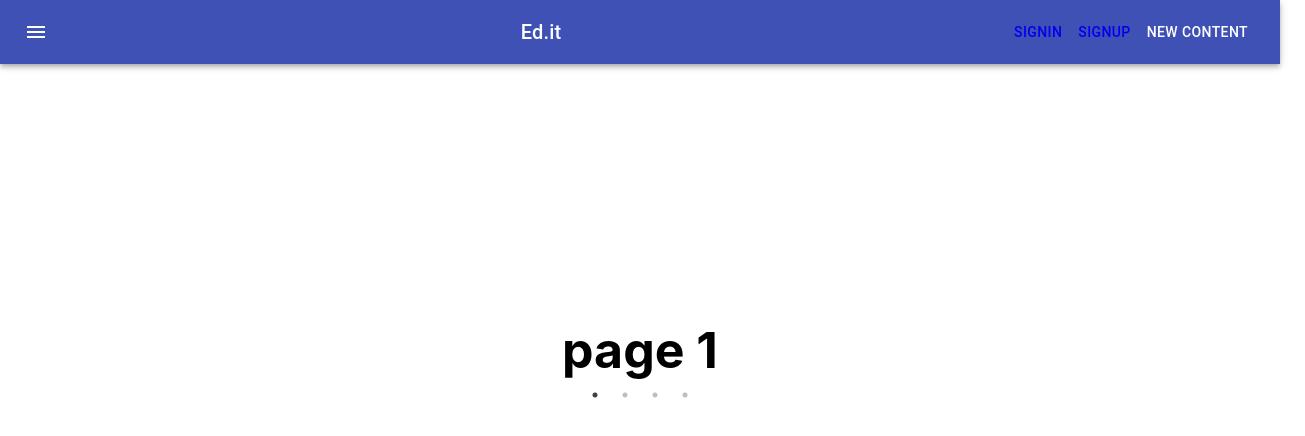
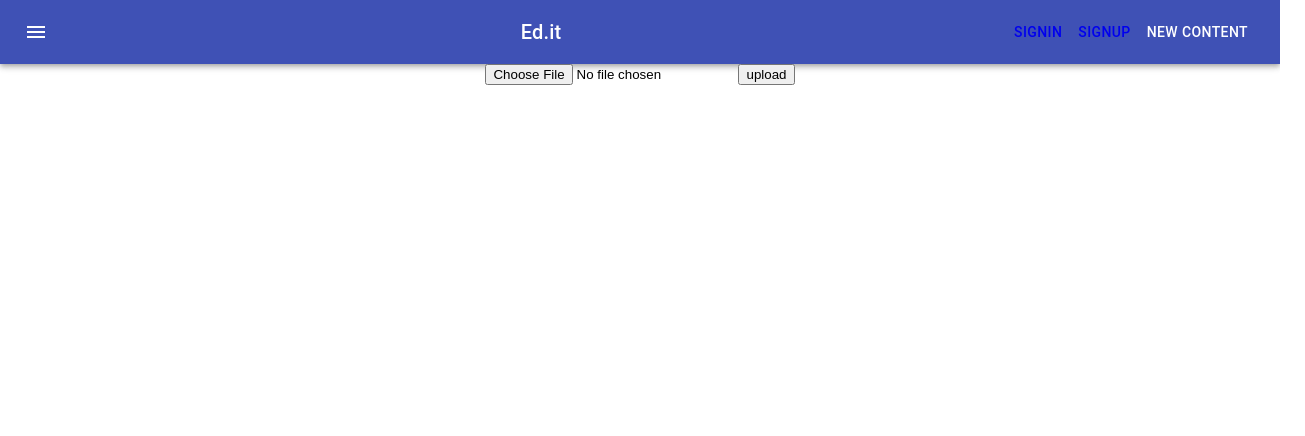
Before and after one commit to mm15-123/ed.it_client, a React (Create React App) app: page / in a window 1280 px wide. Shown: the top 436 px of the page, 1305 px wide, since content can reach past the window. Built offline with nearby package versions, Linux system fonts and the light colour scheme.

Commit message:
upload file

```diff
--- a/package.json
+++ b/package.json
@@ -18,6 +18,7 @@
     "react-router-dom": "^5.1.2",
     "react-scripts": "3.4.0",
     "react-slick": "^0.25.2",
+    "react-uuid": "^1.0.2",
     "slick-carousel": "^1.8.1",
     "styled-components": "^5.0.1",
     "uuid": "^7.0.2"
--- a/src/App.js
+++ b/src/App.js
@@ -14,8 +14,42 @@ display:flex;
 justify-content:center;
 `
 class App extends React.Component {
+  state={
+    selectedFile:null
+  }
+
+   fileSelectedHandler=event=>{
+     this.setState({
+       selectedFile:event.target.files[0]
+     })
+    // console.log(event.target.files[0]);
+}
+
+fileUpload=()=>{
+  const apiUrl='http://localhost:55263/api/UploadContent/1'
+
+  const formData = new FormData();
+  formData.append('content1',this.state.selectedFile,this.state.selectedFile.name)
+  fetch('http://localhost:55263/api/UploadContent/1', {
+    method: 'post',
+    contentType: false,
+    processData: false,
+    mode:'no-cors',
+    body: formData
+  })
+  .then((response) => response.json())
+  .then((result) => {
+    console.log('Success:', result);
+  })
+  .catch((error) => {
+    console.error('Error:', error);
+  });
+
+}
+
 
   render() {
+
     const router = (
       <Router>
         <Navbar />
@@ -39,11 +73,14 @@ class App extends React.Component {
       <div className="App">
         <Navbar />
         {
-          //<SignIn/>
-          //<SignUp/>
-          //<UploadContent />
           <AppWrapper>
-            <Content/>
+
+            {/* <SignIn />
+            <SignUp />
+            <UploadContent /> */}
+            {/* <Content /> */}
+            <input type="file" onChange={this.fileSelectedHandler}></input>
+            <button onClick={this.fileUpload}>upload</button>
           </AppWrapper>
 
         }
--- a/src/Components/Content.jsx
+++ b/src/Components/Content.jsx
@@ -17,10 +17,13 @@ font-size:50px;
 margin-top:20%;
 `;
 
+
 const Content = (props) => {
     const [pages, setpages] = useState(['page 1', 'page 2', 'page 3 ', 'page 4'])
     return (
+
         <Wrapper className={Container}>
+
             {/*<h1>{props.ContentName}</h1>
             <h1>{props.Description}</h1>*/}
             <Slider
@@ -35,6 +38,8 @@ const Content = (props) => {
                 }
             </Slider>
 
+
+
         </Wrapper>
     )
 }
--- a/src/Components/UploadContent.jsx
+++ b/src/Components/UploadContent.jsx
@@ -1,5 +1,5 @@
 import React, { useState } from 'react';
-import uuid from 'uuid';
+import uuid from 'react-uuid';
 import Avatar from '@material-ui/core/Avatar';
 import Button from '@material-ui/core/Button';
 import CssBaseline from '@material-ui/core/CssBaseline';
```
Also changed, not shown: 1 other file (tests, documents, lock files or other folders).
